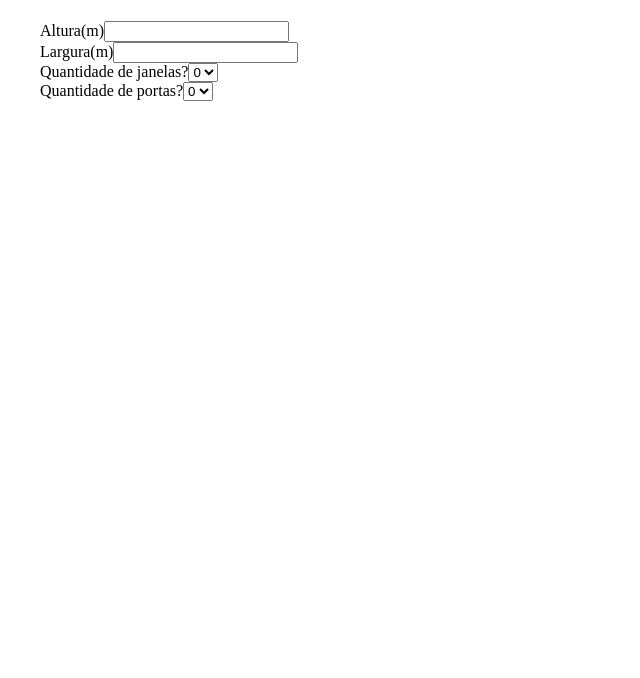
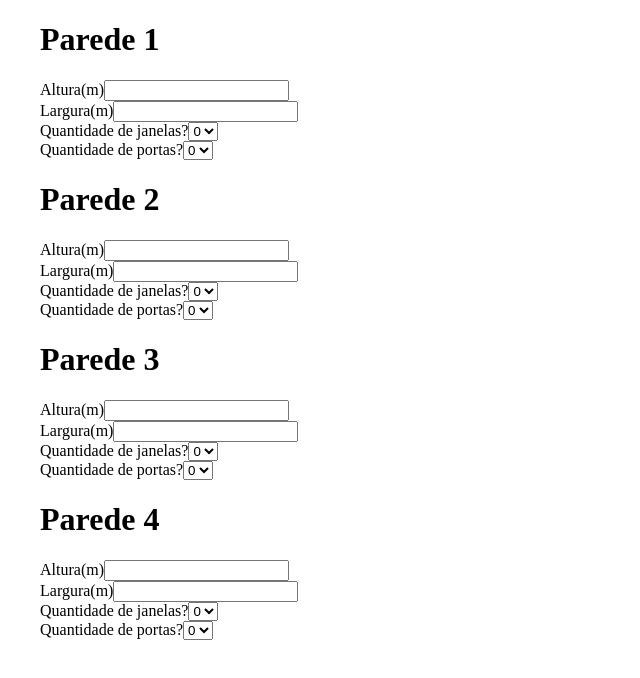
Before and after one commit to Fioravante1/calculate-paint, a Next.js app: page / in a window 1280 px wide. Shown: the top 678 px of the page, without its empty margins (0-640 px from the left). Built offline with nearby package versions, Linux system fonts and the light colour scheme.

Commit message:
feat: create function control inputs

```diff
--- a/src/components/formCalculator/FormCalculator.tsx
+++ b/src/components/formCalculator/FormCalculator.tsx
@@ -1,28 +1,53 @@
 import InputWalls from './InputWalls'
 import InputWindowDoor from './InputWindowDoor'
 import styles from '../styles/formCalculator.module.scss'
+import { FormEvent, useState } from 'react'
+import { heightWall, quantityWindonDoor } from '../../helpers/initialStates'
 
-type Props = {
-  wallText: string
+function FormCalculator() {
+  const [walls, setWalls] = useState(heightWall)
+
+  function handleOnChange(index: number, { target }: FormEvent) {
+    const { name, value } = target as HTMLInputElement
+    const newArrWalls = [...walls]
+    newArrWalls[index][name] = value
+    setWalls(newArrWalls)
   }
-
-function FormCalculator({ wallText }: Props) {
-  const quantityWindonDoor = [0, 1, 2, 3, 4, 5]
   return (
     <>
-      <h1>{wallText}</h1>
+      {walls.map((formValue, index) => (
+        <div key={index}>
+          <h1>{formValue.numberWall}</h1>
           <form className={styles.formCalculator}>
-        <InputWalls labelWall="Altura(m)" />
-        <InputWalls labelWall="Largura(m)" />
+            <InputWalls
+              handleOnChange={(event) => handleOnChange(index, event)}
+              valueInput={formValue[`paredeHeight${index + 1}`]}
+              heightWidth={formValue.numberWallHeight}
+              labelWall="Altura(m)"
+            />
+            <InputWalls
+              handleOnChange={(event) => handleOnChange(index, event)}
+              valueInput={formValue[`paredeWidth${index + 1}`]}
+              heightWidth={formValue.numberWallWidth}
+              labelWall="Largura(m)"
+            />
             <InputWindowDoor
+              valueSelect={formValue[`selectDoor${index + 1}`]}
+              nameSelect={formValue.selectWindow}
+              onChange={(event) => handleOnChange(index, event)}
               label="Quantidade de janelas?"
               numberWindowDoor={quantityWindonDoor}
             />
             <InputWindowDoor
+              valueSelect={formValue[`selectWindow${index + 1}`]}
+              nameSelect={formValue.selectDoor}
+              onChange={(event) => handleOnChange(index, event)}
               label="Quantidade de portas?"
               numberWindowDoor={quantityWindonDoor}
             />
           </form>
+        </div>
+      ))}
     </>
   )
 }
--- a/src/components/formCalculator/InputWalls.tsx
+++ b/src/components/formCalculator/InputWalls.tsx
@@ -1,12 +1,27 @@
+import { ChangeEventHandler } from 'react'
+
 type Props = {
   labelWall: string
+  heightWidth: string
+  valueInput: number
+  handleOnChange: ChangeEventHandler<HTMLInputElement>
 }
 
-function InputWalls({ labelWall }: Props) {
+function InputWalls({
+  labelWall,
+  heightWidth,
+  valueInput,
+  handleOnChange
+}: Props) {
   return (
     <label htmlFor="">
       {labelWall}
-      <input type="number" />
+      <input
+        value={valueInput}
+        name={heightWidth}
+        onChange={handleOnChange}
+        type="number"
+      />
     </label>
   )
 }
--- a/src/components/formCalculator/InputWindowDoor.tsx
+++ b/src/components/formCalculator/InputWindowDoor.tsx
@@ -1,15 +1,31 @@
+import { ChangeEventHandler } from 'react'
+
 type Props = {
   label: string
   numberWindowDoor: number[]
+  onChange: ChangeEventHandler<HTMLSelectElement>
+  nameSelect: string
+  valueSelect: number
 }
 
-function InputWindowDoor({ label, numberWindowDoor }: Props) {
+function InputWindowDoor({
+  label,
+  numberWindowDoor,
+  nameSelect,
+  valueSelect,
+  onChange
+}: Props) {
   return (
     <label htmlFor="InputWindowDoor">
       {label}
-      <select name="" id="InputWindowDoor">
-        {numberWindowDoor.map((valueWindowDoor) => (
-          <option key={valueWindowDoor} value={valueWindowDoor}>
+      <select
+        onChange={onChange}
+        value={valueSelect}
+        name={nameSelect}
+        id="InputWindowDoor"
+      >
+        {numberWindowDoor.map((valueWindowDoor, index) => (
+          <option key={index} value={valueWindowDoor}>
             {valueWindowDoor}
           </option>
         ))}
```
Lines whose indentation alone changed are shown as unchanged.
